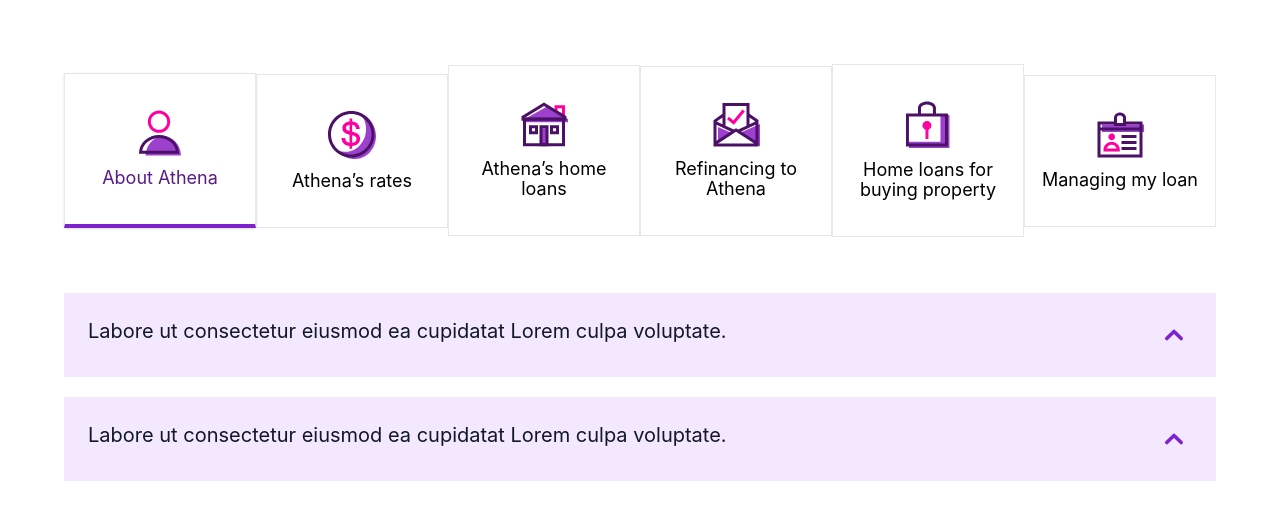
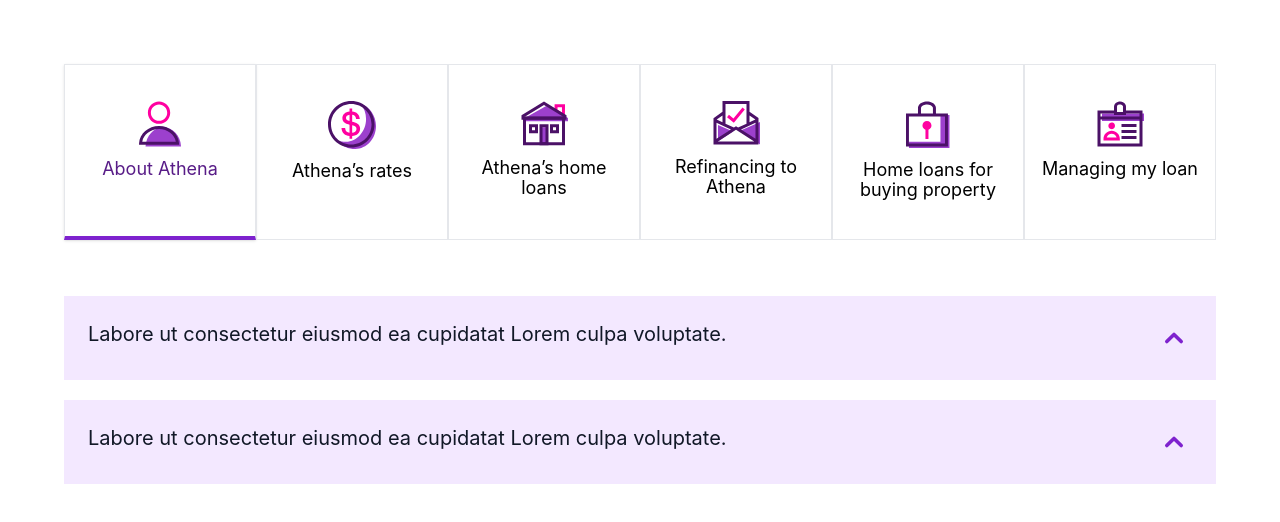
Before and after one commit to hr-sobuj/tab-accordion, a Next.js app: page / in a window 1280 px wide. Shown: the top 522 px of the page. Built offline with nearby package versions, Linux system fonts and the light colour scheme.

Commit message:
bug fixed

```diff
--- a/pages/index.js
+++ b/pages/index.js
@@ -225,7 +225,7 @@
                     key={index}
                     className={({ selected }) =>
                       classNames(
-                        "w-full text-center max-w-xl min-h-min py-4 md:py-9 px-2 text-lg leading-5 font-normal text-black",
+                        "w-full text-center max-w-xl md:h-44 py-4 md:py-9 px-2 text-lg leading-5 font-normal text-black",
                         "border",
                         selected
                           ? "bg-white shadow text-purple-900 font-medium border-b-4 border-b-purple-700"
```
